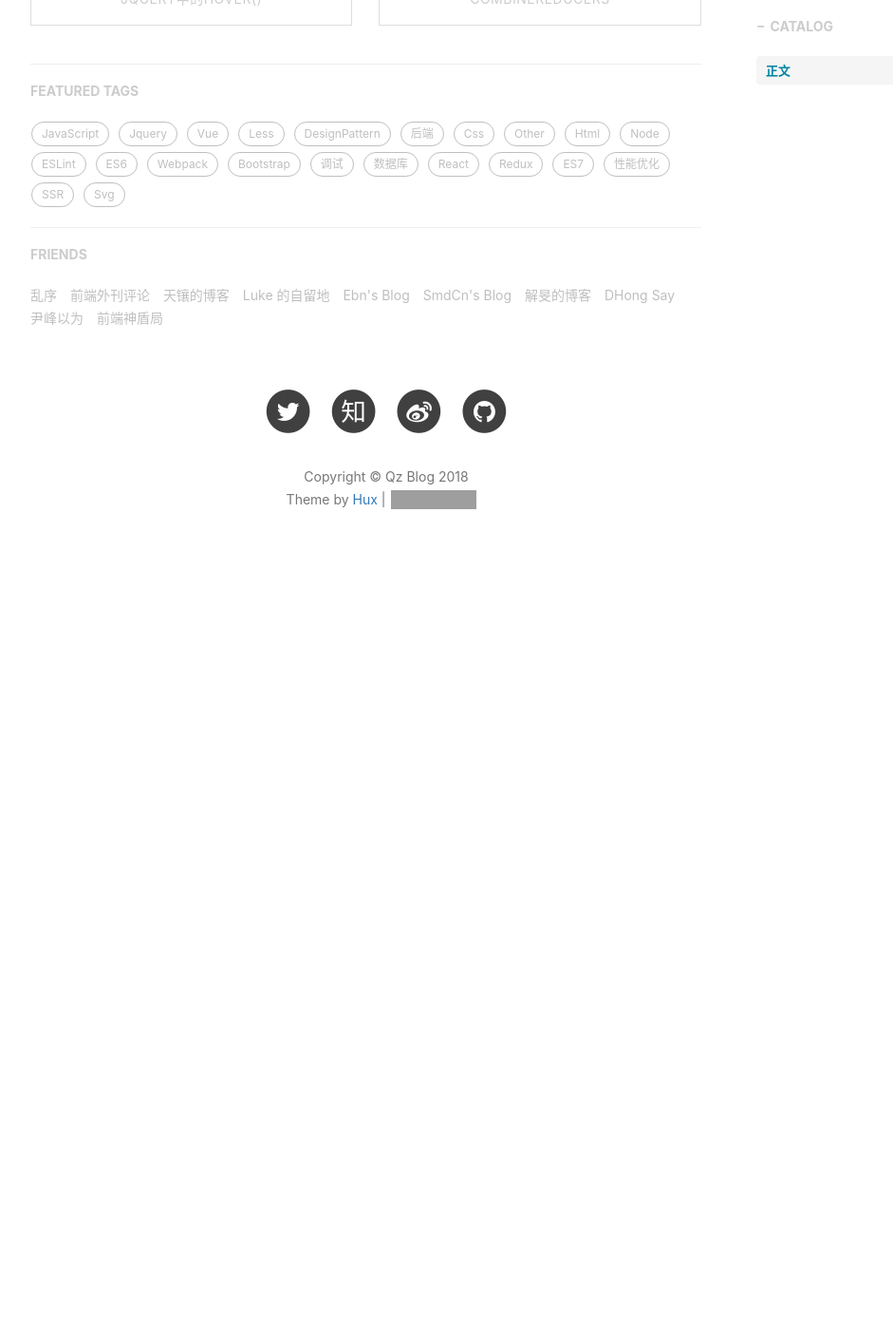
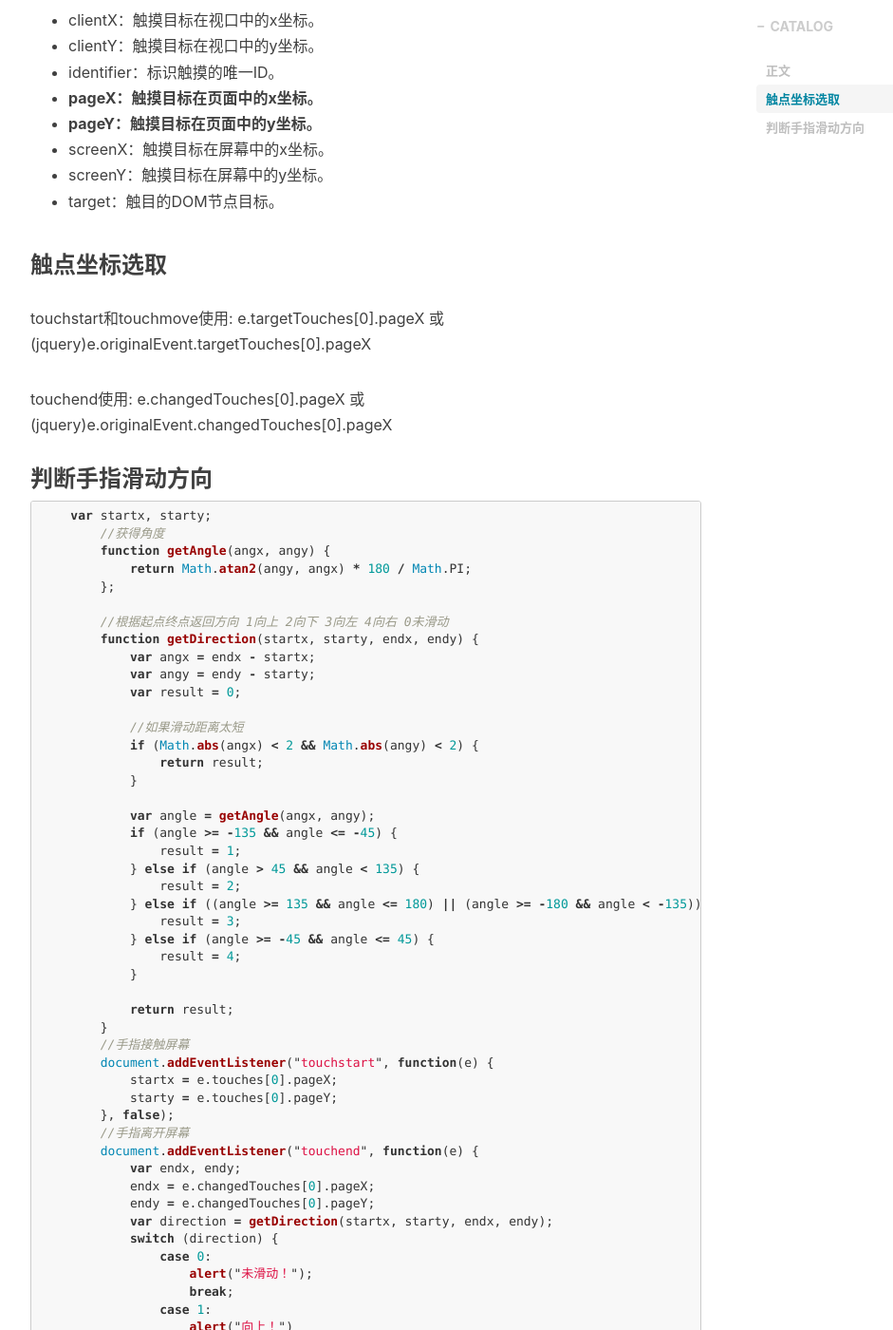
Before and after one commit to stephen-mi/QinZhen001.github.io, a Jekyll site: the page built from _posts/2018-03-06-移动端的触摸事件-myblog.markdown, in a window 1280 px wide and 1400 px high, scrolled down 1707 px. Shown: the whole window at 95% size, without its empty margins (233-1174 px from the left). Built offline with Jekyll 4.4.1, drawn with Linux system fonts in a browser that asks for light colours; nearby versions of some CDN libraries; comment, search, counter and statistics services are not loaded; before the commit the page ends 2337 px from its top, so only the background shows below that; some of the changed text lies outside the part shown; grey boxes are pictures that could not be loaded.

Commit message:
qz commit

````diff
--- a/_posts/2018-03-06-移动端的触摸事件-myblog.markdown
+++ b/_posts/2018-03-06-移动端的触摸事件-myblog.markdown
@@ -28,16 +28,106 @@
 >document.ontouchstart = function(){alert("a")}  //不起作用
 
 触摸事件还包含下面三个用于跟踪触摸的属性。
-* touches：表示当前跟踪的触摸操作的touch对象的数组。
-* targetTouches：特定于事件目标的Touch对象的数组。
-* changeTouches：表示自上次触摸以来发生了什么改变的Touch对象的数组。
+* touches：当前屏幕上所有触摸点的列表
+* targetTouches：当前对象上所有触摸点的列表
+* changeTouches：涉及当前(引发)事件的触摸点的列表
+
+
+1. 用一个手指接触屏幕，触发事件，此时这三个属性有相同的值。
+2. 用第二个手指接触屏幕，此时，touches有两个元素，每个手指触摸点为一个值。当两个手指触摸相同元素时，
+targetTouches和touches的值相同，否则targetTouches 只有一个值。changedTouches此时只有一个值，
+为第二个手指的触摸点，因为第二个手指是**引发事件的原因**
+3. 用两个手指同时接触屏幕，此时changedTouches有两个值，每一个手指的触摸点都有一个值
+4. 手指滑动时，三个值都会发生变化
+5.  一个手指离开屏幕，touches和targetTouches中对应的元素会同时移除，而changedTouches仍然会存在元素。
+6. 手指都离开屏幕之后，touches和targetTouches中将不会再有值，**changedTouches还会有一个值，
+此值为最后一个离开屏幕的手指的接触点。**(常常可以用于touchend事件的逻辑处理)
+
+
+
 
 每个Touch对象包含的属性如下。
 * clientX：触摸目标在视口中的x坐标。
 * clientY：触摸目标在视口中的y坐标。
 * identifier：标识触摸的唯一ID。
-* pageX：触摸目标在页面中的x坐标。
-* pageY：触摸目标在页面中的y坐标。
+* **pageX：触摸目标在页面中的x坐标。**
+* **pageY：触摸目标在页面中的y坐标。**
 * screenX：触摸目标在屏幕中的x坐标。
 * screenY：触摸目标在屏幕中的y坐标。
 * target：触目的DOM节点目标。
+
+
+### 触点坐标选取
+
+touchstart和touchmove使用: e.targetTouches[0].pageX 或 (jquery)e.originalEvent.targetTouches[0].pageX
+
+touchend使用: e.changedTouches[0].pageX 或 (jquery)e.originalEvent.changedTouches[0].pageX
+
+
+
+
+### 判断手指滑动方向
+
+
+```javascript
+    var startx, starty;
+        //获得角度
+        function getAngle(angx, angy) {
+            return Math.atan2(angy, angx) * 180 / Math.PI;
+        };
+
+        //根据起点终点返回方向 1向上 2向下 3向左 4向右 0未滑动
+        function getDirection(startx, starty, endx, endy) {
+            var angx = endx - startx;
+            var angy = endy - starty;
+            var result = 0;
+
+            //如果滑动距离太短
+            if (Math.abs(angx) < 2 && Math.abs(angy) < 2) {
+                return result;
+            }
+
+            var angle = getAngle(angx, angy);
+            if (angle >= -135 && angle <= -45) {
+                result = 1;
+            } else if (angle > 45 && angle < 135) {
+                result = 2;
+            } else if ((angle >= 135 && angle <= 180) || (angle >= -180 && angle < -135)) {
+                result = 3;
+            } else if (angle >= -45 && angle <= 45) {
+                result = 4;
+            }
+
+            return result;
+        }
+        //手指接触屏幕
+        document.addEventListener("touchstart", function(e) {
+            startx = e.touches[0].pageX;
+            starty = e.touches[0].pageY;
+        }, false);
+        //手指离开屏幕
+        document.addEventListener("touchend", function(e) {
+            var endx, endy;
+            endx = e.changedTouches[0].pageX;
+            endy = e.changedTouches[0].pageY;
+            var direction = getDirection(startx, starty, endx, endy);
+            switch (direction) {
+                case 0:
+                    alert("未滑动！");
+                    break;
+                case 1:
+                    alert("向上！")
+                    break;
+                case 2:
+                    alert("向下！")
+                    break;
+                case 3:
+                    alert("向左！")
+                    break;
+                case 4:
+                    alert("向右！")
+                    break;
+                default:
+            }
+        }, false);
+```
````
Also changed, not shown: other parts of _posts/2018-03-06-移动端的触摸事件-myblog.markdown (+1 -1 lines), _posts/2017-12-12-webpack入门-myblog.markdown (+9 -1 lines), _posts/2018-05-19-webpack中的plugin-myblog.markdown (+32 -0 lines).
